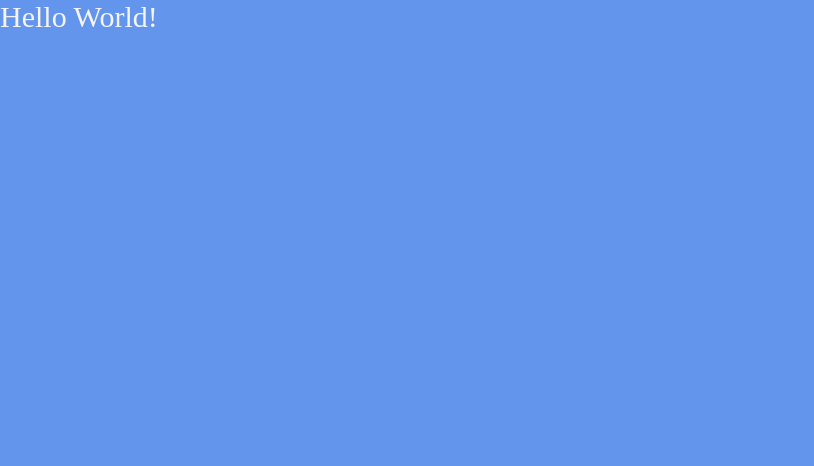
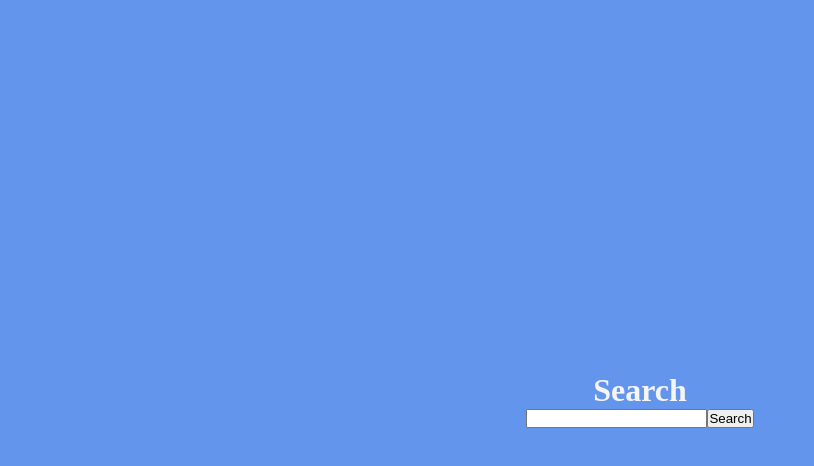
Before and after one commit to juancaricodev/simetrik-test, a React app: page / in a window 1280 px wide. Shown: the top 466 px of the page, without its empty margins (0-814 px from the left). Built offline with nearby package versions, Linux system fonts and the light colour scheme.

Commit message:
feat(Home): form implementation, WIP

```diff
--- a/src/assets/styles/components/Home.scss
+++ b/src/assets/styles/components/Home.scss
@@ -1,3 +1,7 @@
-div {
-  font-size: 30px;
+.home {
+  display: flex;
+  flex-direction: column;
+  justify-content: center;
+  align-items: center;
+  height: 100vh;
 }
--- a/src/components/Home.jsx
+++ b/src/components/Home.jsx
@@ -1,11 +1,25 @@
-import React from 'react'
+import React, { useRef } from 'react'
 
 import '@styles/Home.scss'
 
 const Home = () => {
+  const searchRef = useRef(null)
+
+  const handleSubmit = (e) => {
+    e.preventDefault()
+    console.log(searchRef.current)
+  }
+
   return (
     <div className='home'>
-      Hello World!
+      <h1>Search</h1>
+
+      <form className='home__searchbar' ref={searchRef}>
+        <input type='text' name='search' />
+        <button type='submit' onSubmit={handleSubmit}>Search</button>
+      </form>
+
+      {/* <div className='result'></div> */}
     </div>
   )
 }
```
